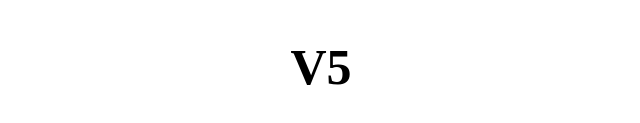
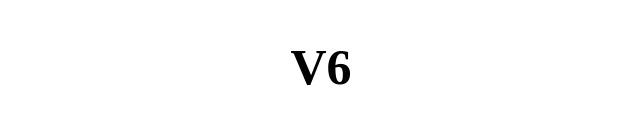
Before and after one commit to PixelRobots/ContainerPlay, a plain HTML site: page ACRTasks/index.html in a window 1280 px wide. Shown: the part 403-526 px from the top of the page, 319-959 px from the left. Drawn offline with Linux system fonts and the light colour scheme.

Commit message:
Update index.html

```diff
--- a/ACRTasks/index.html
+++ b/ACRTasks/index.html
@@ -8,7 +8,7 @@
 
     <img style="display: block; margin-left: auto; margin-right: auto" src="https://pixelrobots.co.uk/wp-content/uploads/2019/01/1988317.png"/>
     <h1 style="font-size:50px; color:#000000; text-align: center">Hello World!</h1>
-    <h2 style="font-size:50px; color:#000000; text-align: center">V5</h2>
+    <h2 style="font-size:50px; color:#000000; text-align: center">V6</h2>
 
 </body>
 </html>
```
